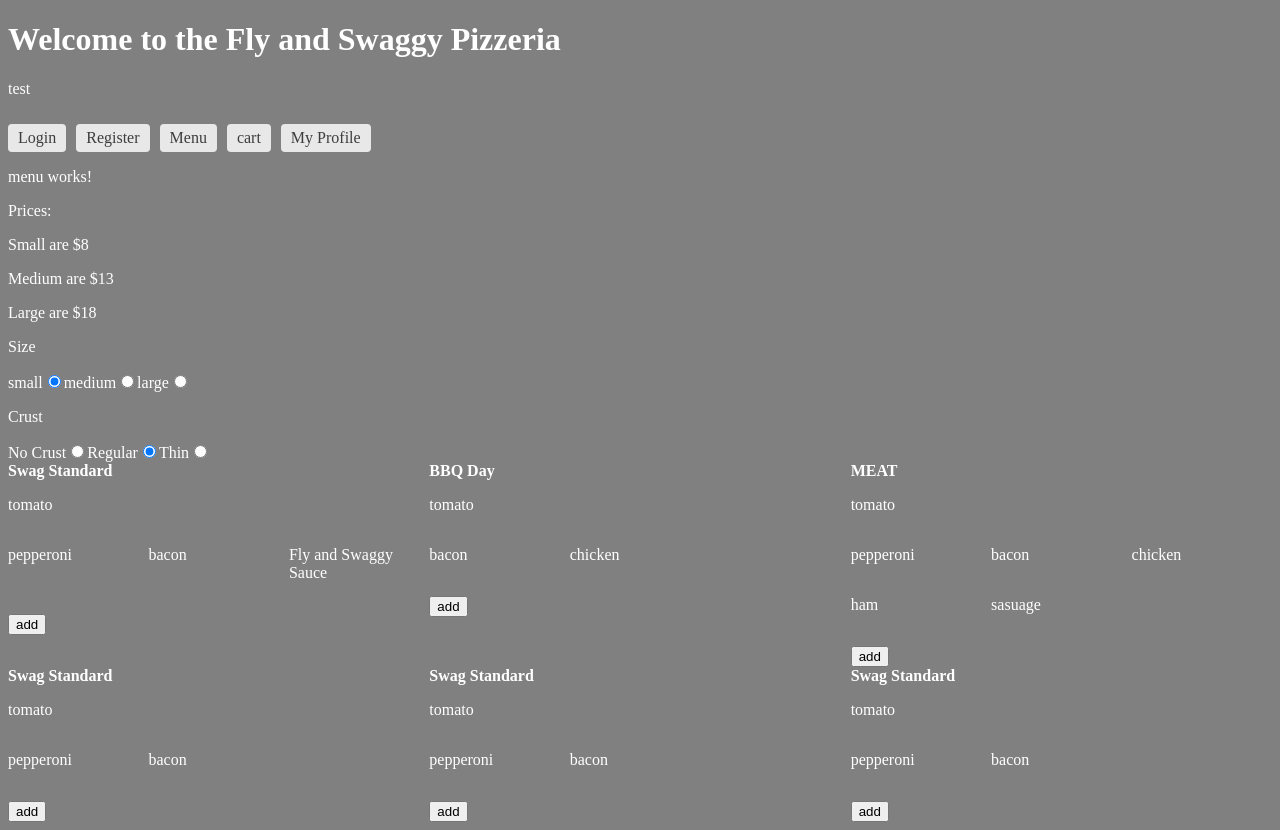
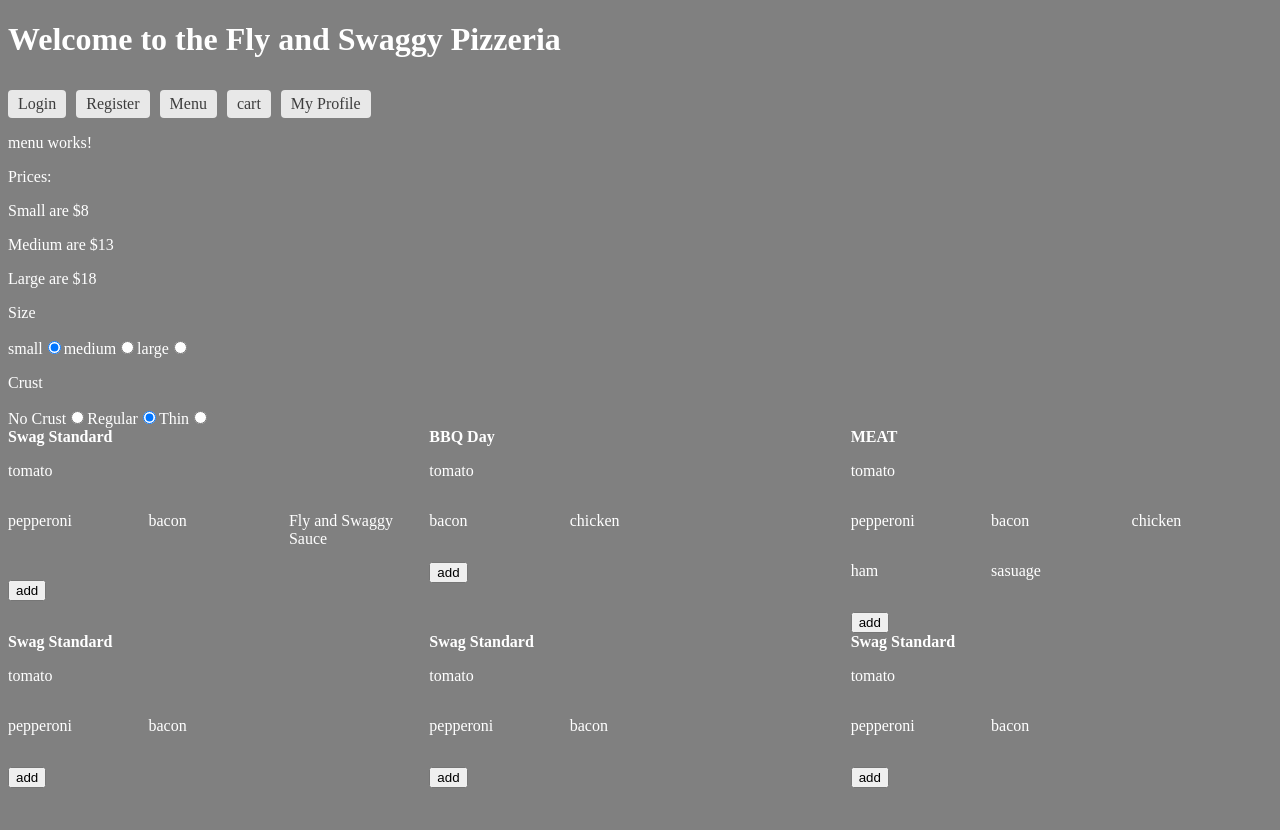
Before and after one commit to 220926-Java-Angular-NG/Fly-Swaggy-Pizzerria-FrontEnd, an Angular app in the folder pizzerria/: page /menu in a window 1280 px wide. After the commit the page ends 800 px from the top, so only its background shows below. Built offline with nearby package versions, Linux system fonts and the light colour scheme.

Commit message:
BackendWired

```diff
--- a/pizzerria/src/app/app.component.ts
+++ b/pizzerria/src/app/app.component.ts
@@ -7,5 +7,5 @@ import { Component } from '@angular/core';
 })
 export class AppComponent {
   title = 'Fly and Swaggy Pizzeria';
-  user = "test";
+  user = localStorage.getItem("token");
 }
--- a/pizzerria/src/app/components/user-profile/user-profile.component.html
+++ b/pizzerria/src/app/components/user-profile/user-profile.component.html
@@ -45,7 +45,7 @@
             <input id="zipCode" type="text" [(ngModel)]="user.zipCode" formControlName="zipCode" required>
             <br>
             <br>
-            <button type="submit" (click)="saveChanges()">Save</button>
+            <button type="submit">Save</button>
         </form>
 
 
--- a/pizzerria/src/app/components/user-profile/user-profile.component.ts
+++ b/pizzerria/src/app/components/user-profile/user-profile.component.ts
@@ -33,8 +33,7 @@ constructor(private fb:FormBuilder, private userService: UserService) {
    }
 
 ngOnInit(): void {
-  this.userService.findUser(`${localStorage.getItem("userID")}`).subscribe(init=>this.user=init);
-
+  this.userService.findUser(`${localStorage.getItem("userId")}`).subscribe(init=>this.user=init);
 }
 
 getEditProfileForm(){
@@ -44,7 +43,6 @@ getEditProfileForm(){
 saveChanges(): void {
   if(this.user) {
     this.userService.updateUser(this.user).subscribe();
-    console.log(this.user.zipCode);
   }
 }
 
```
